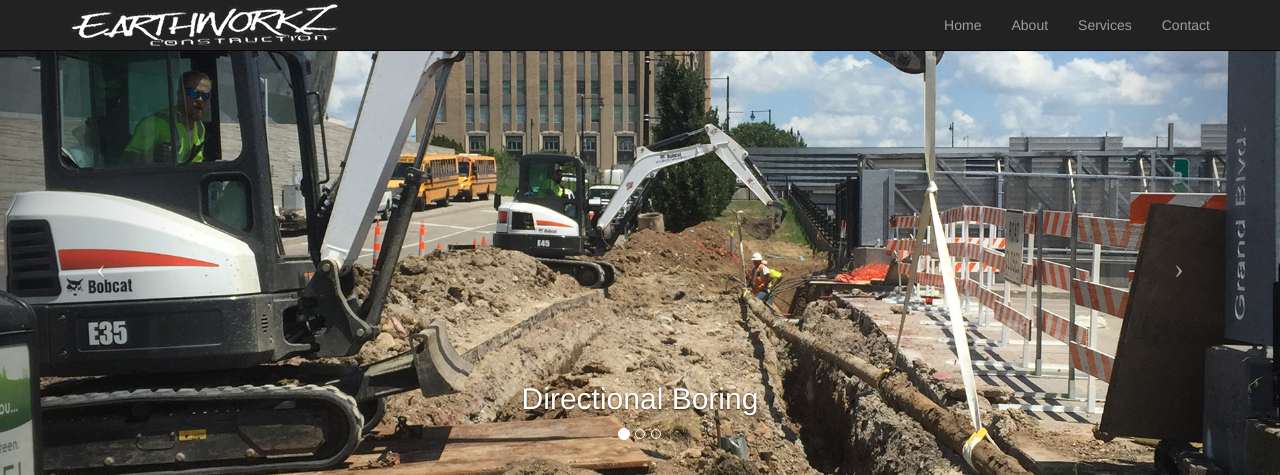
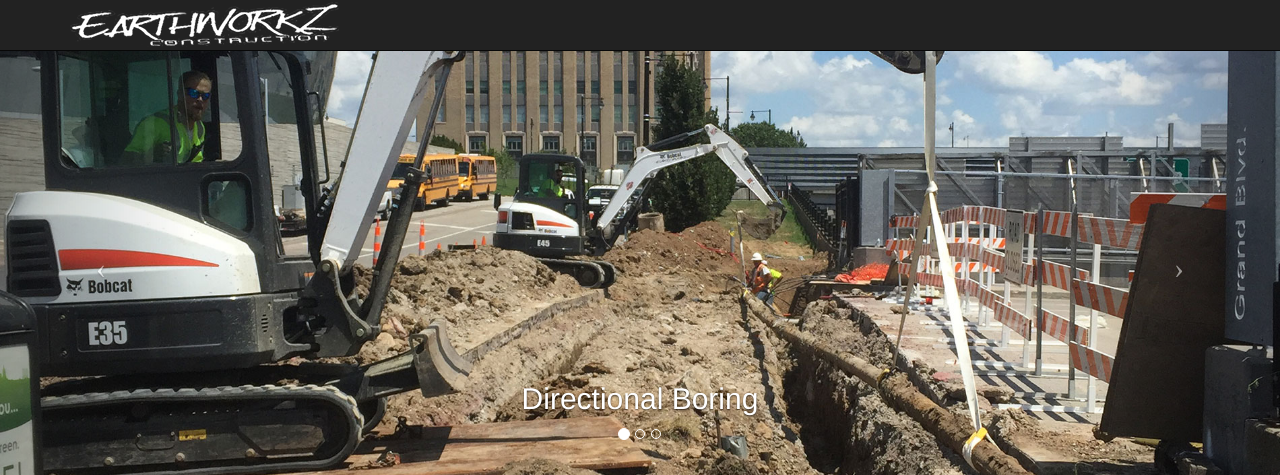
Before and after one commit to zachdyerdesign/earthworkzkc, a Jekyll site: the page built from index.html, in a window 1280 px wide. Shown: the top 475 px of the page. Built offline with Jekyll 4.4.1, drawn with Linux system fonts in a browser that asks for light colours; grey boxes are pictures that could not be loaded.

Commit message:
active pages and hiding menu on construction page

```diff
--- a/_includes/header.html
+++ b/_includes/header.html
@@ -13,17 +13,17 @@
         </div>
         <!-- Collect the nav links, forms, and other content for toggling -->
         <div class="collapse navbar-collapse" id="bs-example-navbar-collapse-1">
-            <ul class="nav navbar-nav navbar-right">
-                <li {% if page.url == "home" %}class="active"{% endif %}>
-                    <a href="home">Home</a>
+            <ul class="nav navbar-nav navbar-right" {% if page.url == "/" %}style="display: none"{% endif %}>
+                <li {% if page.url == "/home" %}class="active"{% endif %}>
+                    <a href="home">Home {{page.url}}</a>
                 </li>
-                <li {% if page.url == "about.html" %}class="active"{% endif %}>
+                <li {% if page.url == "/about" %}class="active"{% endif %}>
                     <a href="about">About</a>
                 </li>
-                <li {% if page.url == "services" %}class="active"{% endif %}>
+                <li {% if page.url == "/services" %}class="active"{% endif %}>
                     <a href="services">Services</a>
                 </li>
-                <li {% if page.url == "contact" %}class="active"{% endif %}>
+                <li {% if page.url == "/contact" %}class="active"{% endif %}>
                     <a href="contact">Contact</a>
                 </li>
                 <!--
```
